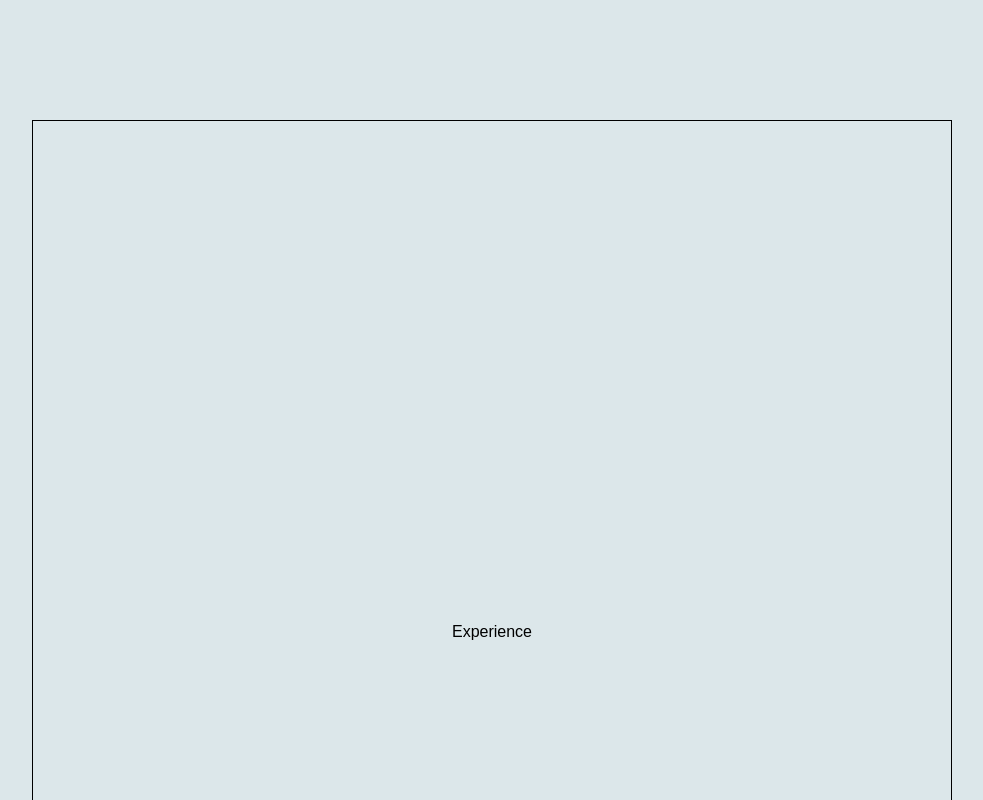
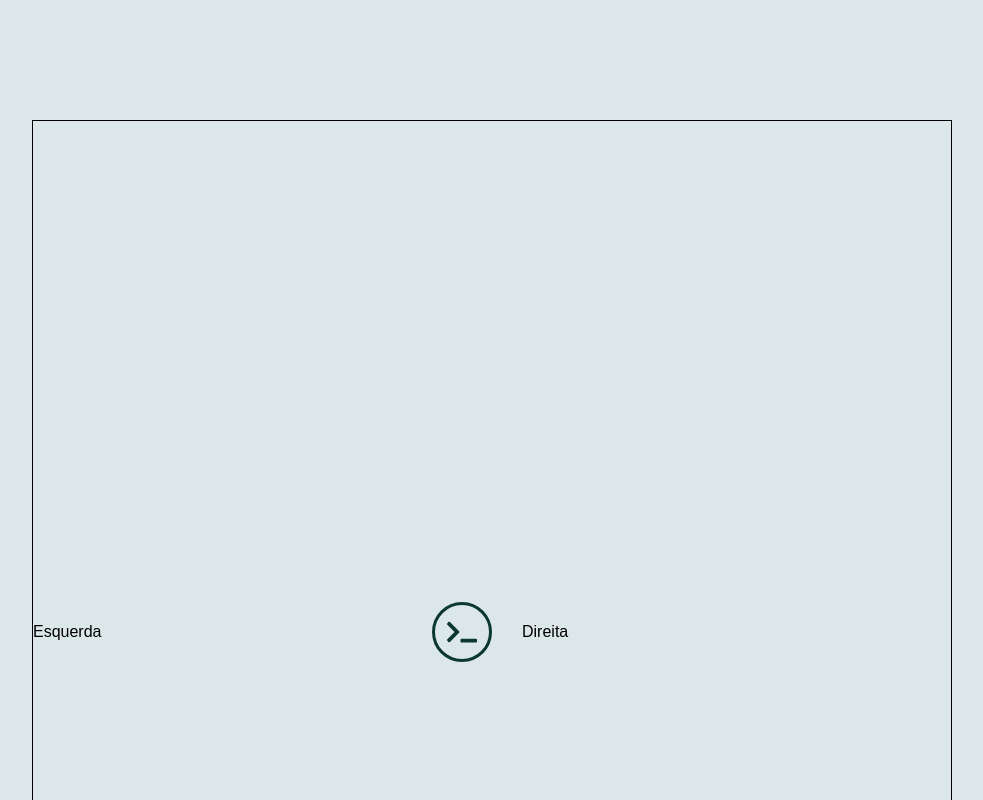
Before and after one commit to davidsondefaria/davidson, a Next.js app: page /experimental in a window 1280 px wide. Shown: the part 680-1480 px from the top of the page, without its empty margins (148-1131 px from the left). Built offline with nearby package versions, Linux system fonts and the light colour scheme; a web font is replaced by a local one.

Commit message:
wip: experience page paused

```diff
--- /dev/null
+++ b/src/app/components/atoms/TimelineIcons.tsx
@@ -0,0 +1,24 @@
+import { cn } from "@/lib/utils";
+import React from "react";
+
+interface ITimelineIcons {
+  children: React.ReactNode;
+  className?: string;
+}
+
+const TimelineIcons = ({ children, className }: ITimelineIcons) => {
+  return (
+    <div
+      className={cn(
+        className,
+        `min-h-[40px] p-3 aspect-square
+        text-primary-base bg-transparent bg-opacity-80
+        rounded-full border-[3px] border-primary-base`
+      )}
+    >
+      {children}
+    </div>
+  );
+};
+
+export default TimelineIcons;
--- /dev/null
+++ b/src/app/components/atoms/VerticalLine.tsx
@@ -0,0 +1,35 @@
+import React, { useEffect } from "react";
+import { motion, useAnimationControls } from "framer-motion";
+
+interface IVerticalLine {
+  children?: React.ReactNode;
+  activeSection?: string;
+}
+
+const VerticalLine = ({ children, activeSection }: IVerticalLine) => {
+  const controls = useAnimationControls();
+  useEffect(() => {
+    if (activeSection === "Experience") {
+      controls.start({
+        height: "100%",
+        top: 0,
+        opacity: 1,
+        transition: { duration: 1 },
+      });
+    }
+  }, [activeSection]);
+
+  return (
+    <div className="h-screen w-0">
+      <motion.div
+        initial={{ height: 0, top: 0, opacity: 0 }}
+        animate={controls}
+        className="border-[2px] border-primary-base"
+      >
+        {children}
+      </motion.div>
+    </div>
+  );
+};
+
+export default VerticalLine;
--- a/src/app/components/organisms/Experience.tsx
+++ b/src/app/components/organisms/Experience.tsx
@@ -1,6 +1,7 @@
 "use client";
 import { useSectionInView } from "@/hooks";
 import React from "react";
+import Timeline from "./Timeline";
 
 const Experience = () => {
   const { ref } = useSectionInView("Experience");
@@ -10,7 +11,9 @@ const Experience = () => {
       ref={ref}
       className="border h-[1024px] flex justify-center items-center"
     >
-      Experience
+      <div className="w-full"> Esquerda </div>
+      <Timeline />
+      <div className="w-full"> Direita </div>
     </section>
   );
 };
--- /dev/null
+++ b/src/app/components/organisms/Timeline.tsx
@@ -0,0 +1,19 @@
+import React from "react";
+import { useActiveSectionContext } from "@/context";
+import VerticalLine from "../atoms/VerticalLine";
+import TimelineIcons from "../atoms/TimelineIcons";
+import { FaTerminal } from "react-icons/fa";
+
+const Timeline = () => {
+  const { activeSection } = useActiveSectionContext();
+  return (
+    <>
+      <VerticalLine activeSection={activeSection} />
+      <TimelineIcons className="h-[60px] left-1/2 -translate-x-1/2">
+        <FaTerminal className={"w-full h-full"} />
+      </TimelineIcons>
+    </>
+  );
+};
+
+export default Timeline;
```
